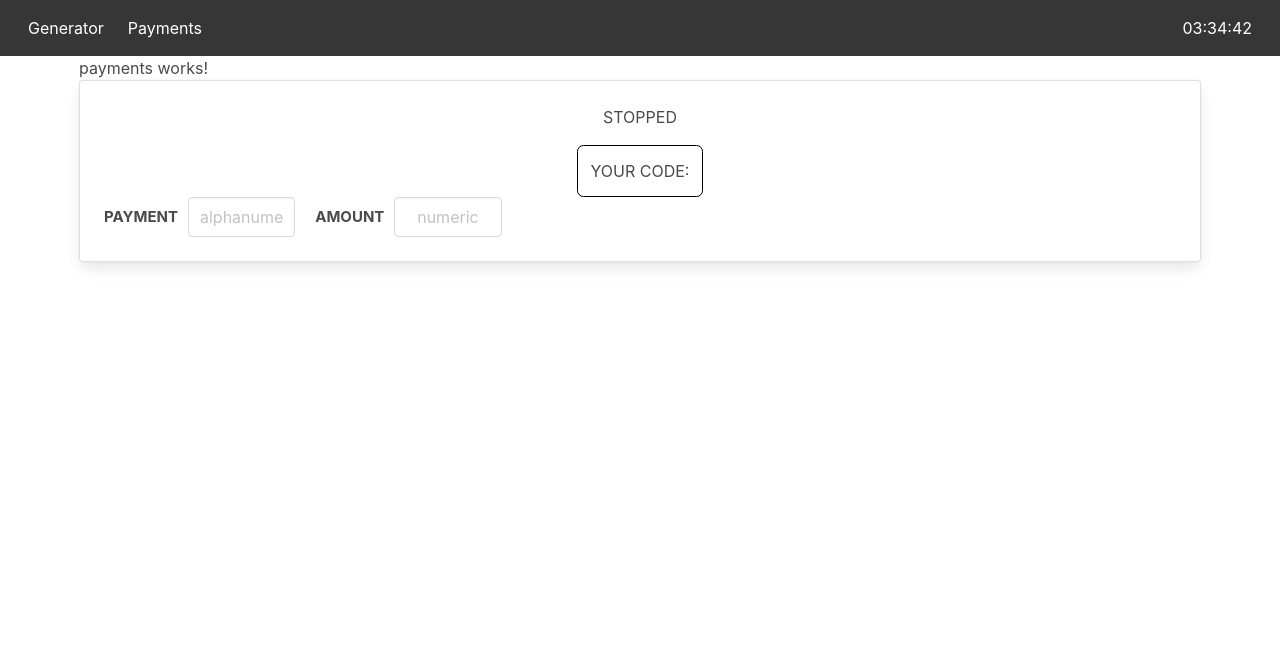
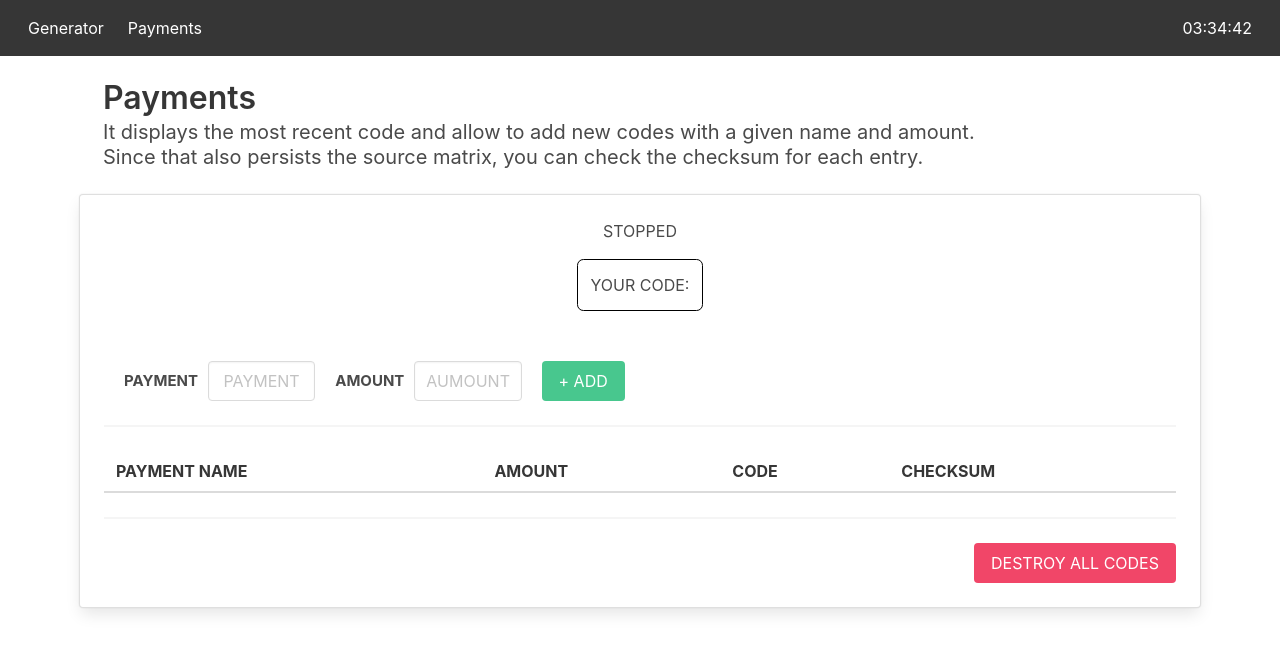
Before and after one commit to marcocspereira/altar, an Angular app: page /payments in a window 1280 px wide. Shown: the top 652 px of the page. Built offline with nearby package versions, Linux system fonts and the light colour scheme.

Commit message:
Implemented form to select a code, name and amount to add to payments list. Also implemented feedback to user and integration with PaymentManager service.

```diff
--- a/src/app/pages/payments/payments.component.css
+++ b/src/app/pages/payments/payments.component.css
@@ -5,7 +5,19 @@
   font-weight: bold;
 }
 
+.notification {
+  margin-top: 90px;
+}
+
+.destroy-codes {
+  float: right;
+}
+
 .input-box {
   width: 10%;
   text-align: center;
 }
+
+.code-box {
+  padding-bottom: 50px;
+}
--- a/src/app/pages/payments/payments.component.html
+++ b/src/app/pages/payments/payments.component.html
@@ -1,20 +1,88 @@
-<p>payments works!</p>
+<section class="hero is-small">
+  <div class="hero-body">
+    <p class="title">Payments</p>
+    <p class="subtitle">
+      It displays the most recent code and allow to add new codes with a given
+      name and amount. <br />Since that also persists the source matrix, you can
+      check the checksum for each entry.
+    </p>
+  </div>
+</section>
 <div class="card">
   <div class="card-content">
     <div class="content">
       <app-code-box class="code-box" [status]="status">{{ code }}</app-code-box>
-      <span class="input-box-label">PAYMENT</span>
-      <input
-        class="input is-normal input-box"
-        type="text"
-        placeholder="alphanumeric"
-      />
-      <span class="input-box-label" style="padding-left: 20px">AMOUNT</span>
-      <input
-        class="input is-normal input-box"
-        type="text"
-        placeholder="numeric"
-      />
+      <form [formGroup]="paymentForm" (submit)="addCode()">
+        <app-altar-input
+          formControlName="name"
+          [label]="'payment'"
+          [placeholder]="'payment'"
+        ></app-altar-input>
+
+        <app-altar-input
+          formControlName="amount"
+          [label]="'amount'"
+          [placeholder]="'aumount'"
+        ></app-altar-input>
+
+        <button class="button is-success add-button" type="submit">
+          + ADD
+        </button>
+        <br />
+      </form>
+      <hr />
+      <table class="table is-hoverable">
+        <thead>
+          <tr>
+            <th>PAYMENT NAME</th>
+            <th>AMOUNT</th>
+            <th>CODE</th>
+            <th>CHECKSUM</th>
+          </tr>
+        </thead>
+        <tbody>
+          <tr *ngFor="let data of paymentData">
+            <td>{{ data.name }}</td>
+            <td>{{ data.amount }}</td>
+            <td>{{ data.code }}</td>
+            <td>
+              <button class="button is-dark" (click)="highlightChecksum(data)">
+                +
+              </button>
+            </td>
+          </tr>
+        </tbody>
+      </table>
+      <div class="notification" *ngIf="!paymentData">
+        GENERATE AND ADD SOME CODES!
+      </div>
+      <hr />
+      <button class="button is-danger destroy-codes" (click)="destroyCodes()">
+        DESTROY ALL CODES
+      </button>
+      <div class="notification is-danger" *ngIf="errorMessages?.length > 0">
+        <p *ngFor="let errorMessage of errorMessages">- {{ errorMessage }}</p>
+      </div>
     </div>
   </div>
 </div>
+
+<div class="modal" [ngClass]="{ 'is-active': checksumHighlighted }">
+  <div class="modal-background" (click)="hideChecksum()"></div>
+  <div class="modal-card">
+    <header class="modal-card-head">
+      <p class="modal-card-title">{{ checksumHighlighted?.name }}</p>
+    </header>
+    <section class="modal-card-body">
+      <b>Amount:</b> {{ checksumHighlighted?.amount }}<br />
+      <b>Code:</b> {{ checksumHighlighted?.code }}<br />
+      <b>Matrix chars:</b>
+      <span *ngFor="let item of checksumHighlighted?.matrix._characters">
+        {{ item }}
+      </span>
+    </section>
+    <footer class="modal-card-foot">
+      <button class="button" (click)="hideChecksum()">Close</button>
+    </footer>
+  </div>
+</div>
--- a/src/app/pages/payments/payments.component.ts
+++ b/src/app/pages/payments/payments.component.ts
@@ -1,6 +1,11 @@
-import { Component, OnDestroy } from '@angular/core';
+import { ChangeDetectorRef, Component, OnDestroy } from '@angular/core';
+import { FormControl, FormGroup, Validators } from '@angular/forms';
 import { Subscription } from 'rxjs';
 import { CodeManagerService } from 'src/app/shared/code-manager/code-manager.service';
+import { PatternValidators } from 'src/app/shared/altar-input/pattern-validators/pattern-validators';
+import { PaymentManagerService } from './payment-manager/payment-manager.service';
+import { PaymentData } from 'src/app/pages/payments/payment-data.type';
+import { Matrix } from 'src/app/shared/matrix/matrix';
 
 @Component({
   selector: 'app-payments',
@@ -9,13 +14,66 @@ import { CodeManagerService } from 'src/app/shared/code-manager/code-manager.ser
 })
 export class PaymentsComponent implements OnDestroy {
   private _subscription: Subscription = new Subscription();
-  matrixChars: Array<string>;
+  matrix: Matrix;
   code: string;
   status: boolean;
+  paymentData: Array<PaymentData>;
+  paymentForm: FormGroup;
+  errorMessages: Array<string>;
+  checksumHighlighted: PaymentData;
 
-  constructor(private _codeManager: CodeManagerService) {
+  constructor(
+    private _codeManager: CodeManagerService,
+    private _paymentManager: PaymentManagerService
+  ) {
     this._subscribeCodeGenerationStatus();
     this._subscribeMatrix();
+    this._subscribePaymentManager();
+    this._paymentManager.getCodes();
+    this.paymentForm = this.createForm();
+  }
+
+  createForm() {
+    return new FormGroup(
+      {
+        name: new FormControl('', [
+          Validators.required,
+          PatternValidators.alphanumeric,
+        ]),
+        amount: new FormControl('', [
+          Validators.required,
+          PatternValidators.numeric,
+        ]),
+      },
+      { updateOn: 'change' }
+    );
+  }
+
+  addCode(): void {
+    const isInvalidForm = this._manageFormInvalidity();
+    if (isInvalidForm) {
+      return;
+    }
+    const dataCode: PaymentData = {
+      name: this.paymentForm.controls.name.value,
+      amount: this.paymentForm.controls.amount.value,
+      code: this.code,
+      matrix: this.matrix,
+    };
+    this._paymentManager.persistCode(dataCode);
+    this._paymentManager.getCodes();
+  }
+
+  destroyCodes(): void {
+    this._paymentManager.destroyCodes();
+  }
+
+  highlightChecksum(data: PaymentData): void {
+    this.checksumHighlighted = data;
+  }
+
+  hideChecksum() {
+    this.checksumHighlighted = undefined;
   }
 
   ngOnDestroy() {
@@ -25,7 +83,7 @@ export class PaymentsComponent implements OnDestroy {
   private _subscribeMatrix(): void {
     this._subscription.add(
       this._codeManager.generatedCodeObservable$.subscribe((generatedCode) => {
-        this.matrixChars = generatedCode.referenceMatrix.characters;
+        this.matrix = generatedCode.referenceMatrix;
         this.code = generatedCode.code;
       })
     );
@@ -38,4 +96,32 @@ export class PaymentsComponent implements OnDestroy {
       })
     );
   }
+
+  private _subscribePaymentManager(): void {
+    this._subscription.add(
+      this._paymentManager.paymentDataObservable$.subscribe((x) => {
+        this.paymentData = x;
+      })
+    );
+  }
+
+  private _manageFormInvalidity(): boolean {
+    this.errorMessages = [];
+    if (!this.code) {
+      this.errorMessages.push('A code must be generated in Generator page');
+    }
+    if (this.paymentForm.controls.name.hasError('required')) {
+      this.errorMessages.push('Name is required');
+    }
+    if (this.paymentForm.controls.name.hasError('invalidAlphanumeric')) {
+      this.errorMessages.push('Name must be alphanumeric');
+    }
+    if (this.paymentForm.controls.amount.hasError('required')) {
+      this.errorMessages.push('Amount is required');
+    }
+    if (this.paymentForm.controls.amount.hasError('invalidNumeric')) {
+      this.errorMessages.push('Amount must be numeric');
+    }
+    return this.errorMessages.length > 0 ? true : false;
+  }
 }
```
Also changed, not shown: src/app/pages/payments/payments.module.ts (+11 -2 lines).
